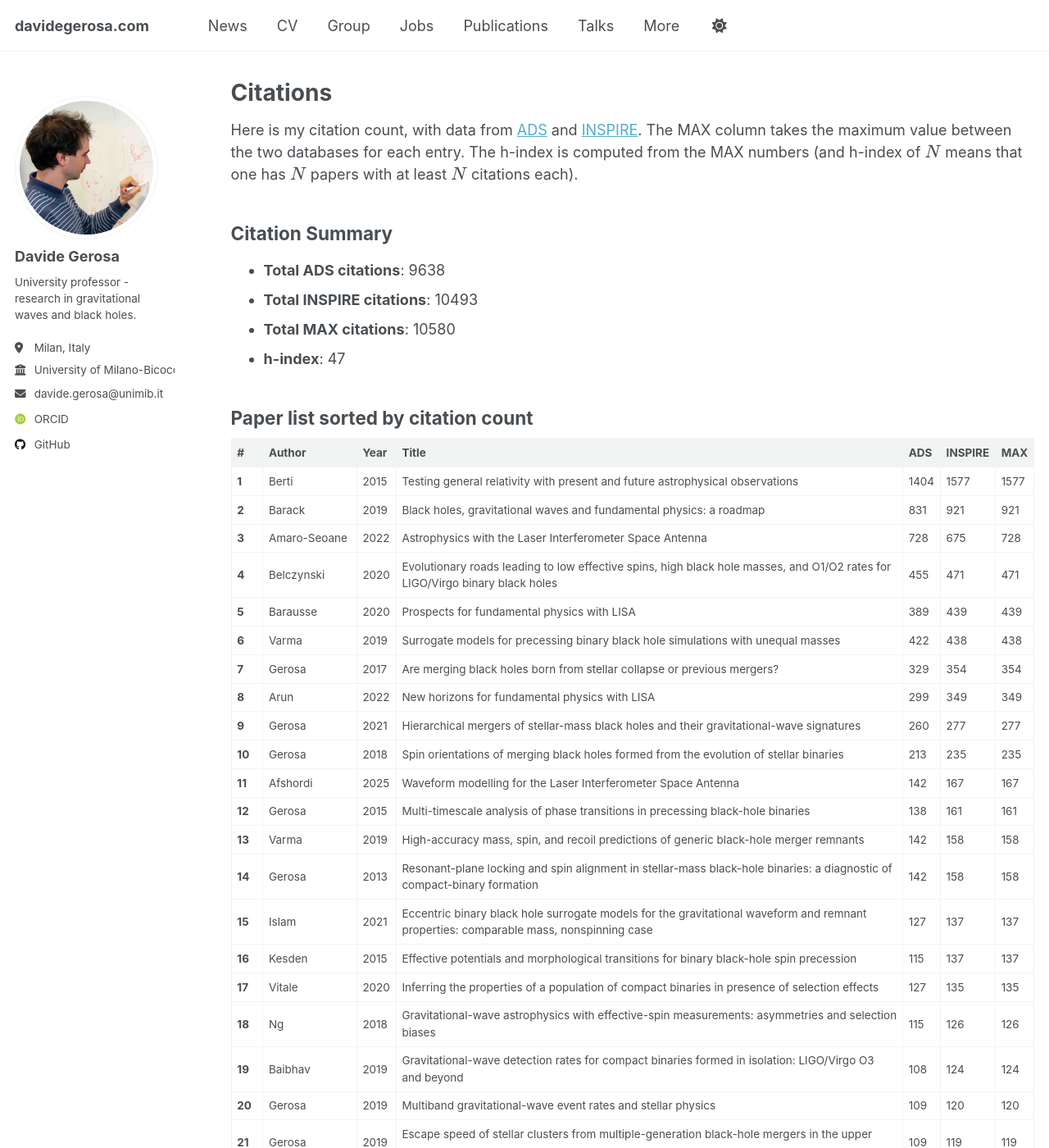
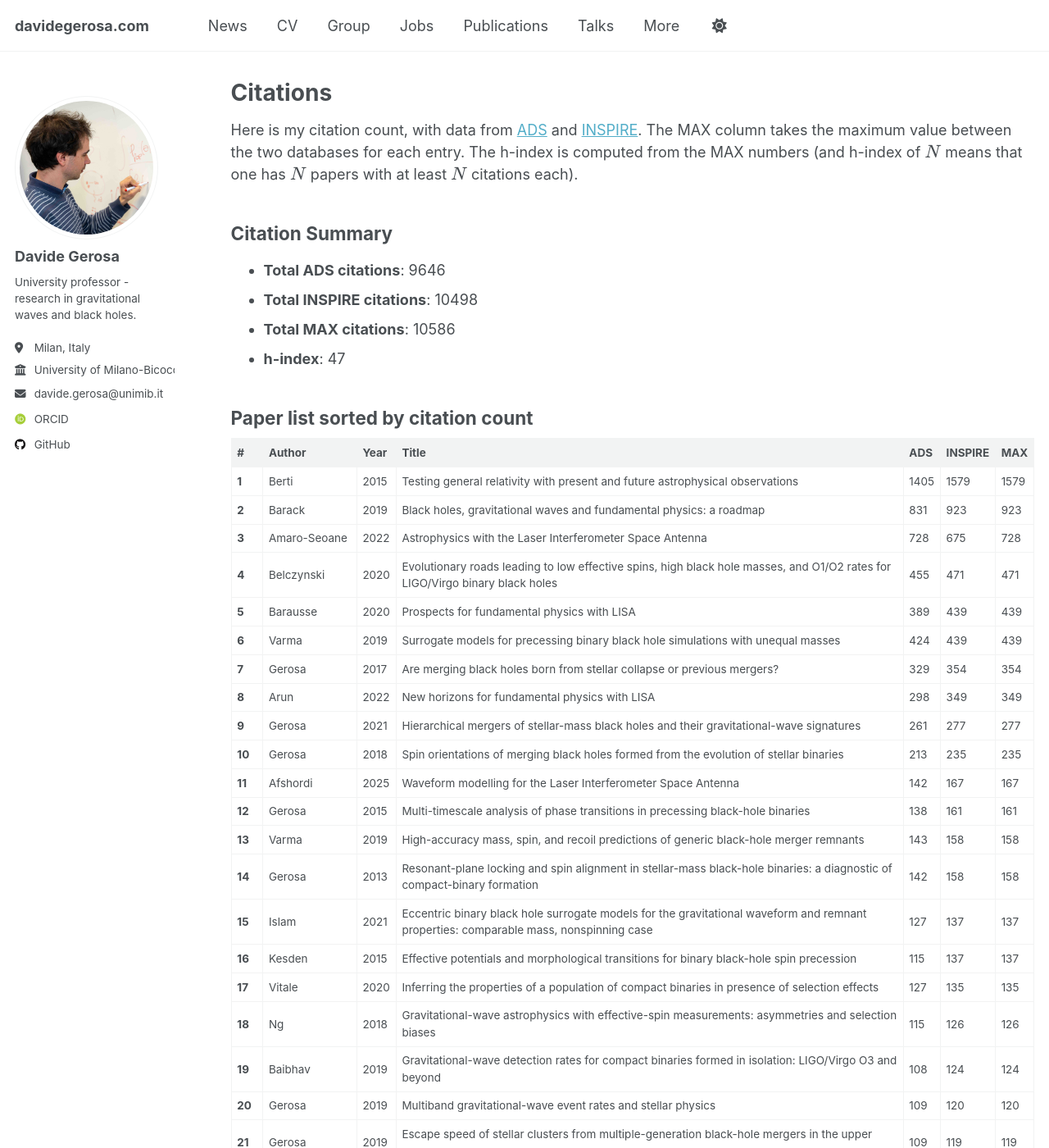
Before and after one commit to dgerosa/website, a Jekyll site: the page built from _pages/citations.md, in a window 1280 px wide and 1400 px high. Shown: the whole window at 82% size. Built offline with Jekyll 4.4.1, drawn with Linux system fonts in a browser that asks for light colours; some web fonts are replaced; some of the changed text lies outside the part shown.

Commit message:
Website update from workflow

```diff
--- a/_pages/_citations.md
+++ b/_pages/_citations.md
@@ -1,27 +1,27 @@
 ## Citation Summary
 
-- **Total ADS citations**: 9638
-- **Total INSPIRE citations**: 10493
-- **Total MAX citations**: 10580
+- **Total ADS citations**: 9646
+- **Total INSPIRE citations**: 10498
+- **Total MAX citations**: 10586
 - **h-index**: 47
 
 ## Paper list sorted by citation count
 
 | # | Author | Year | Title | ADS | INSPIRE | MAX |
 |---|--------|------|-------|-----|---------|-----|
-| **1** | Berti | 2015 | Testing general relativity with present and future astrophysical observations | 1404 | 1577 | 1577 |
-| **2** | Barack | 2019 | Black holes, gravitational waves and fundamental physics: a roadmap | 831 | 921 | 921 |
+| **1** | Berti | 2015 | Testing general relativity with present and future astrophysical observations | 1405 | 1579 | 1579 |
+| **2** | Barack | 2019 | Black holes, gravitational waves and fundamental physics: a roadmap | 831 | 923 | 923 |
 | **3** | Amaro-Seoane | 2022 | Astrophysics with the Laser Interferometer Space Antenna | 728 | 675 | 728 |
 | **4** | Belczynski | 2020 | Evolutionary roads leading to low effective spins, high black hole masses, and O1/O2 rates for LIGO/Virgo binary black holes | 455 | 471 | 471 |
 | **5** | Barausse | 2020 | Prospects for fundamental physics with LISA | 389 | 439 | 439 |
-| **6** | Varma | 2019 | Surrogate models for precessing binary black hole simulations with unequal masses | 422 | 438 | 438 |
+| **6** | Varma | 2019 | Surrogate models for precessing binary black hole simulations with unequal masses | 424 | 439 | 439 |
 | **7** | Gerosa | 2017 | Are merging black holes born from stellar collapse or previous mergers? | 329 | 354 | 354 |
-| **8** | Arun | 2022 | New horizons for fundamental physics with LISA | 299 | 349 | 349 |
-| **9** | Gerosa | 2021 | Hierarchical mergers of stellar-mass black holes and their gravitational-wave signatures | 260 | 277 | 277 |
+| **8** | Arun | 2022 | New horizons for fundamental physics with LISA | 298 | 349 | 349 |
+| **9** | Gerosa | 2021 | Hierarchical mergers of stellar-mass black holes and their gravitational-wave signatures | 261 | 277 | 277 |
 | **10** | Gerosa | 2018 | Spin orientations of merging black holes formed from the evolution of stellar binaries | 213 | 235 | 235 |
 | **11** | Afshordi | 2025 | Waveform modelling for the Laser Interferometer Space Antenna | 142 | 167 | 167 |
 | **12** | Gerosa | 2015 | Multi-timescale analysis of phase transitions in precessing black-hole binaries | 138 | 161 | 161 |
-| **13** | Varma | 2019 | High-accuracy mass, spin, and recoil predictions of generic black-hole merger remnants | 142 | 158 | 158 |
+| **13** | Varma | 2019 | High-accuracy mass, spin, and recoil predictions of generic black-hole merger remnants | 143 | 158 | 158 |
 | **14** | Gerosa | 2013 | Resonant-plane locking and spin alignment in stellar-mass black-hole binaries: a diagnostic of compact-binary formation | 142 | 158 | 158 |
 | **15** | Islam | 2021 | Eccentric binary black hole surrogate models for the gravitational waveform and remnant properties: comparable mass, nonspinning case | 127 | 137 | 137 |
 | **16** | Kesden | 2015 | Effective potentials and morphological transitions for binary black-hole spin precession | 115 | 137 | 137 |
```
Also changed, not shown: other parts of _pages/_citations.md (+5 -5 lines), _pages/_group.md (+1 -1 lines), _pages/_publications.md (+1 -1 lines), _pages/_talks.md (+1 -1 lines).
